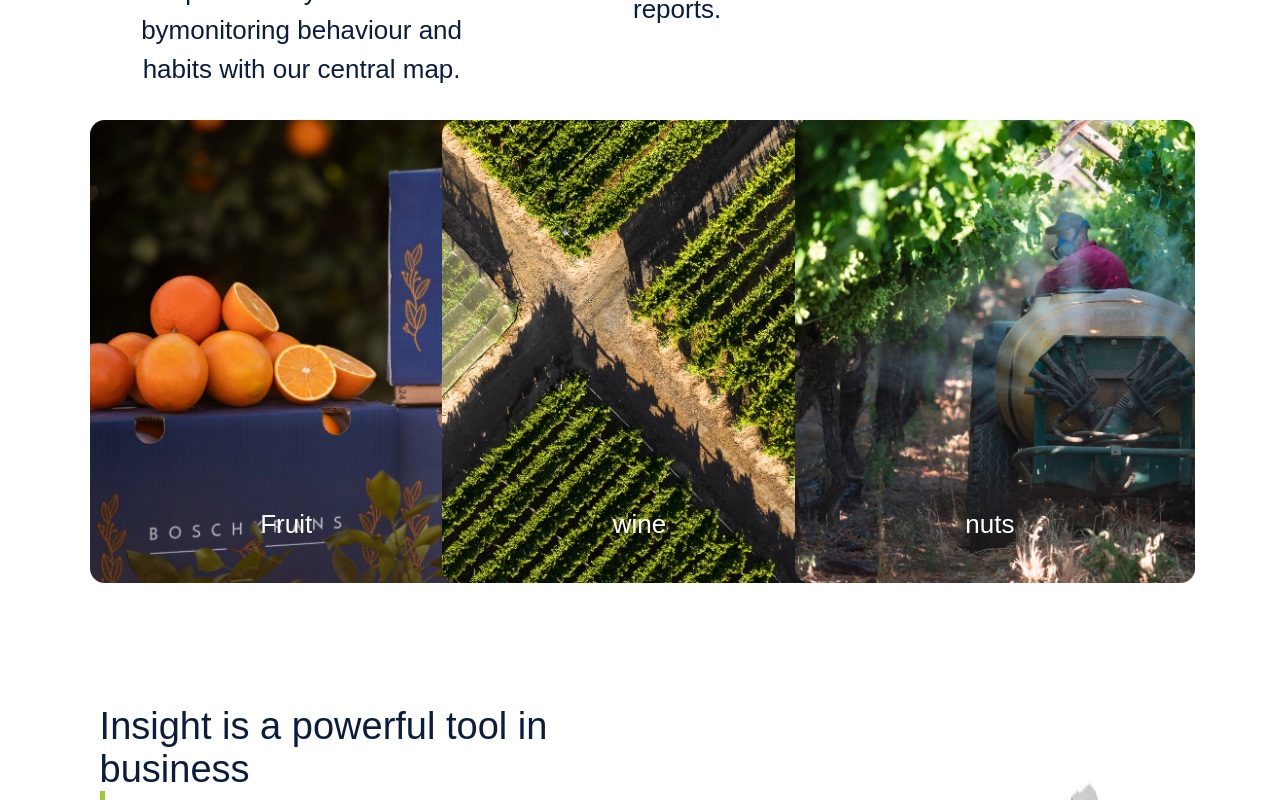
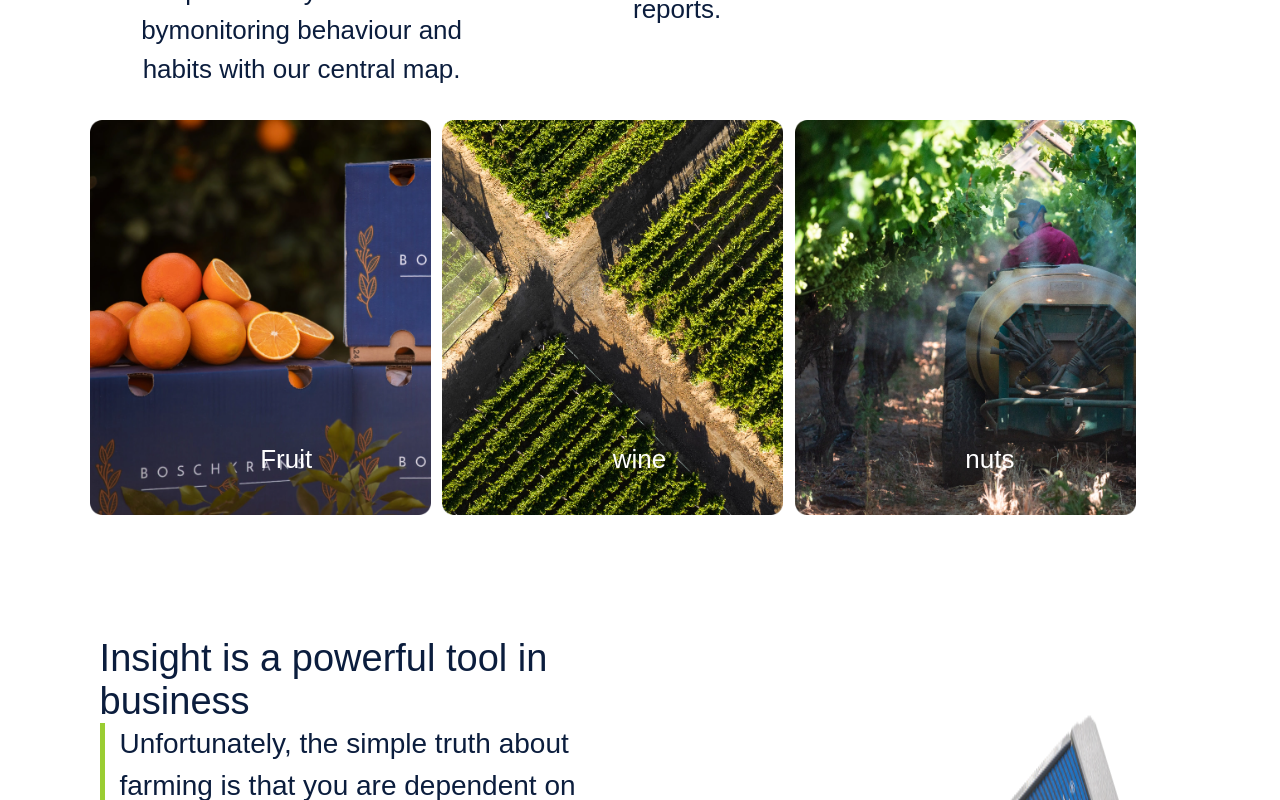
Before and after one commit to kinginthenorthcodez/farmtrack, a React (Create React App) app: page / in a window 1280 px wide. Shown: the part 2640-3440 px from the top of the page. Built offline with nearby package versions, Linux system fonts and the light colour scheme.

Commit message:
Update css file

```diff
--- a/src/App.css
+++ b/src/App.css
@@ -415,7 +415,8 @@ nav.navbar .navbar-toggler[aria-expanded="true"] .navbar-toggler-icon {
 }
 
 .app-features .feature-gallery .gallery-img img{
-  width: 400px;
+  width: 100%;
+  max-width: 400px;
 }
 .app-features .feature-gallery .gallery-img p {
   position: absolute;
@@ -558,7 +559,8 @@ nav.navbar .navbar-toggler[aria-expanded="true"] .navbar-toggler-icon {
 }
 
 .app-blog .card-img {
-  width: 400px;
+  width: 100%;
+  max-width: 400px;
   padding: 5px;
 }
 
```
